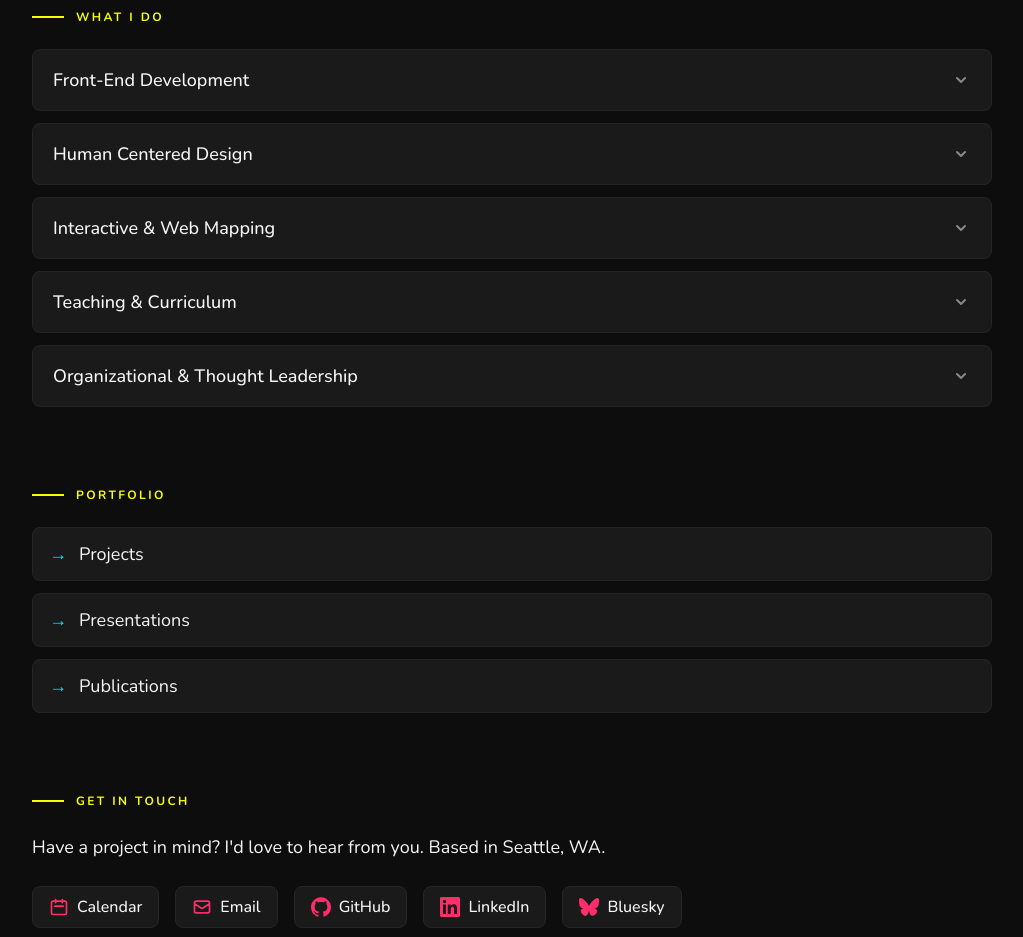
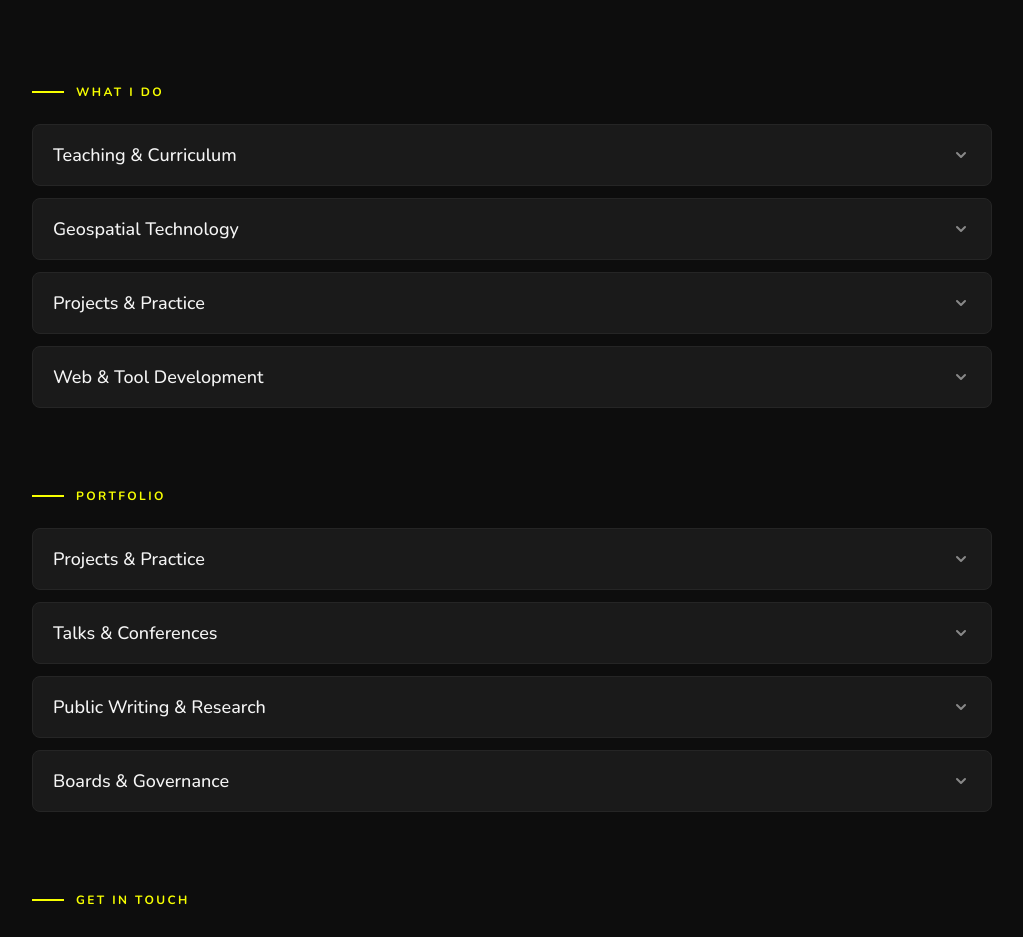
Before and after one commit to mizmay/mizmay.com, a Next.js app: page / in a window 1280 px wide. Shown: the part 660-1597 px from the top of the page, without its empty margins (128-1151 px from the left). Built offline with nearby package versions, Linux system fonts and the light colour scheme; a web font is replaced by a local one.

Commit message:
Update website

```diff
--- a/pages/index.tsx
+++ b/pages/index.tsx
@@ -1,51 +1,83 @@
 import Head from 'next/head';
 import { useState } from 'react';
-import { HiOutlineCalendar, HiOutlineMail, HiChevronDown } from 'react-icons/hi';
-import { SiGithub, SiLinkedin, SiBluesky, SiReact, SiTypescript, SiPython, SiQgis, SiFigma, SiMapbox, SiPostgresql, SiJavascript, SiHtml5, SiCss3 } from 'react-icons/si';
-import { TbPresentation, TbMap } from 'react-icons/tb';
-import { BiData } from 'react-icons/bi';
+import { HiOutlineMail, HiChevronDown } from 'react-icons/hi';
+import { SiGithub, SiLinkedin, SiBluesky } from 'react-icons/si';
 
-// Profile image from public folder
-
-// Skill data with descriptions and icons
+// Skill data
 const skills = [
   {
-    id: 'frontend',
-    title: 'Front-End Development',
-    description: 'Building responsive, accessible web applications with modern frameworks.',
-    tags: ['React', 'TypeScript', 'JavaScript', 'HTML/CSS', 'Next.js'],
-  },
-  {
-    id: 'design',
-    title: 'Human Centered Design',
-    description: 'User research, prototyping, and iterative design processes. Creating intuitive interfaces that put people first.',
-    tags: ['Figma', 'User Research', 'Prototyping', 'Accessibility', 'UX'],
+    id: 'teaching',
+    title: 'Teaching & Curriculum',
+    description: 'Instructor in UW\'s GIS Certificate Program, teaching cartography, spatial analysis, and advanced GIS applications. Bridging Esri\'s ArcGIS platform and the open-source ecosystem so students can work in both.',
+    tags: ['Curriculum Development', 'Esri ArcGIS', 'Technical Writing', 'Public Speaking', 'Mentorship'],
   },
   {
     id: 'mapping',
-    title: 'Interactive & Web Mapping',
-    description: 'Geospatial data transformation, custom map styling, and location-based applications. Making complex geographic data accessible and engaging.',
-    tags: ['Maplibre', 'QGIS', 'PostGIS', 'Three.js', 'ArcGIS', 'Python', 'R'],
+    title: 'Geospatial Technology',
+    description: 'Cartographic pipelines, map styling, spatial data management, and rendering systems — from enterprise platforms to open-source stacks. 15 years building mapping products at every scale.',
+    tags: ['MapLibre', 'Figma', 'QGIS', 'ArcGIS', 'Python', 'R', 'Vector Tiles'],
   },
   {
-    id: 'teaching',
-    title: 'Teaching & Curriculum',
-    description: 'Developing educational content and workshops for technical topics. Making complex subjects approachable for diverse audiences.',
-    tags: ['Workshop Design', 'Technical Writing', 'Mentorship', 'Public Speaking'],
+    id: 'projects',
+    title: 'Projects & Practice',
+    description: 'Making web mapping more accessible through open-source tools, documentation, and governance. From standalone map workshops to AI agent skills, lowering the barriers to getting a map on the web.',
+    tags: ['MapLibre', 'OpenStreetMap', 'Cloud Native Geo', 'PMTiles', 'AI Agent Skills'],
   },
   {
-    id: 'leadership',
-    title: 'Organizational & Thought Leadership',
-    description: 'Strategic consulting, project planning, and driving innovation. Bridging technical and business perspectives to deliver impact.',
-    tags: ['Strategy', 'Team Leadership', 'Product Vision', 'Stakeholder Management'],
+    id: 'frontend',
+    title: 'Web & Tool Development',
+    description: 'Creating interactive mapping applications and data visualizations that work everywhere; building the tools that make that stack more maintainable: browser-native stylesheet editors, AI agent skills, and open infrastructure for the people doing this work.',
+    tags: ['React', 'TypeScript', 'MapLibre', 'PMTiles', 'AI Agent Skills']
   },
 ];
 
-// Portfolio items
+// Portfolio items with nested links
 const portfolioItems = [
-  { id: 'projects', title: 'Projects', href: '#' },
-  { id: 'presentations', title: 'Presentations', href: '#' },
-  { id: 'publications', title: 'Publications', href: '#' },
+  {
+    id: 'projects',
+    title: 'Projects & Practice',
+    items: [
+      { title: 'Standalone Web Maps', href: 'https://github.com/mizmay/standalone_web_maps_foss4g2025', description: 'Workshop materials for building and deploying web maps with PMTiles, MapLibre, and GitHub Pages — no server required' },
+      { title: 'MapLibre Agent Skills', href: 'https://github.com/maplibre/agent-skills', description: 'Teaching AI to write correct MapLibre code — an open, eval-tested knowledge base for AI coding assistants' },
+      { title: 'Mapstrata', href: 'https://github.com/mizmay', description: 'A stylesheet editor that makes MapLibre style.json maintainable — decomposing monolithic styles into reviewable, diffable, git-friendly files' },
+      { title: 'Liminal Maps', href: 'https://www.linkedin.com/in/mizmay', description: 'Geospatial consulting practice — bringing strategic mapping expertise from Apple, Meta, and Stamen to organizations that need it without a full-time hire.' },
+    ]
+  },
+  {
+    id: 'talks',
+    title: 'Talks & Conferences',
+    items: [
+      { title: 'Standalone Web Maps, No Platform Required — FOSS4G 2025', href: 'https://mizmay.github.io/standalone_web_maps_foss4g2025/', description: 'Workshop on building and deploying web maps with open-source tools, PMTiles, and GitHub — no server or platform needed' },
+      { title: 'Mapping Muddy Branch Trail — State of the Map US 2025', href: 'https://openstreetmap.us/events/state-of-the-map-us/2025/mapping-muddy-branch-trail/', description: 'Mapping an 11-mile suburban watershed trail from Gaithersburg, MD to the Potomac River' },
+      { title: 'Practical Cartography Day — NACIS 2024', href: 'https://www.youtube.com/watch?v=t1AWJ90JpTQ', description: 'New technology and workflows for making web maps more accessible to cartographers' },
+      { title: 'Why do Full Stack Cartographers Love Open Source? — SotM US 2023', href: 'https://openstreetmap.us/events/state-of-the-map-us/2023/why-do-full-stack-cartographers-love-open-source/', description: 'Opening session on how open source enables repeatable, iterative workflows for map curation and design' },
+      { title: 'What is Vector Tile Cartography? — NACIS 2022', href: 'https://www.youtube.com/watch?v=0G5S1yIgQfQ', description: 'Untangling the many strands of vector tile cartography — what cartographers need to know about the modern web map stack' },
+      { title: 'Figmasset: A Missing Map Tool — NACIS 2022', href: 'https://stamen.com/videos-of-stamens-nacis-2022-presentations-are-now-live/', description: 'Practical Cartography Day presentation on new mapping workflows (with Kelsey Taylor)' },
+      { title: 'We Made A Facebook Map — NACIS 2020', href: 'https://nacis2020.sched.com/list/descriptions/', description: 'How Facebook took a novel approach to building vector tile maps (with Vladimir Gluzman)' },
+      { title: 'Teaching Mapping to Geographers — SotM US 2014', href: 'https://2014.stateofthemap.us/session/teaching-mapping-to-geographers/', description: 'Using OpenStreetMap as a pedagogical tool (with Alan McConchie)' },
+    ]
+  },
+  {
+    id: 'writing',
+    title: 'Public Writing & Research',
+    items: [
+      { title: 'What is Full Stack Cartography?', href: 'https://stamen.com/what-is-full-stack-cartography/', description: 'Defining the practice of working across the entire cartographic pipeline — Stamen blog' },
+      { title: 'Here comes the future of Stamen Maps', href: 'https://stamen.com/here-comes-the-future-of-stamen-maps/', description: 'On the transition of Stamen\'s map tiles to new stewardship — Stamen blog' },
+      { title: 'Open Data Maps for AWS', href: 'https://stamen.com/open-data-maps-for-aws/', description: 'Creating basemaps from OpenStreetMap data for Amazon Location Service — Stamen blog' },
+      { title: 'Characteristics of the Park Cool Island in Golden Gate Park', href: 'https://link.springer.com/article/10.1007/s00704-022-04296-x', description: 'Research on urban microclimate and the cooling effects of green space' },
+      { title: 'Health Effects of Road Pricing in San Francisco', href: 'https://activelivingresearch.org/health-effects-road-pricing-san-francisco-california', description: 'Quantitative research on transportation policy and public health (Health Impact Assessment)' },
+    ]
+  },
+  {
+    id: 'boards',
+    title: 'Boards & Governance',
+    items: [
+      { title: 'MapLibre', href: 'https://maplibre.org', description: 'Governing board member — guiding strategy for the leading open-source map rendering library' },
+      { title: 'Cloud Native Geospatial Forum', href: 'https://cloudnativegeo.org', description: 'Founding editorial board member — advancing open standards for cloud-native geospatial data' },
+      { title: 'CaGIS', href: 'https://cartogis.org', description: 'Board member — Cartography and Geographic Information Society' },
+      { title: 'CUGOS', href: 'https://cugos.org', description: 'Board member — Cascadia Users of Geospatial Open Source' },
+    ]
+  },
 ];
 
 // Accordion component
@@ -87,12 +119,60 @@ function Accordion({ items }: { items: typeof skills }) {
   );
 }
 
+// Portfolio Accordion component
+function PortfolioAccordion({ items }: { items: typeof portfolioItems }) {
+  const [openId, setOpenId] = useState<string | null>(null);
+
+  const toggle = (id: string) => {
+    setOpenId(openId === id ? null : id);
+  };
+
+  return (
+    <div className="accordion">
+      {items.map((category) => (
+        <div key={category.id} className="accordion-item">
+          <button
+            className="accordion-header"
+            onClick={() => toggle(category.id)}
+            aria-expanded={openId === category.id}
+          >
+            <span>{category.title}</span>
+            <HiChevronDown
+              className={`accordion-arrow ${openId === category.id ? 'open' : ''}`}
+              size={20}
+            />
+          </button>
+          {openId === category.id && (
+            <div className="accordion-content">
+              <ul className="portfolio-links">
+                {category.items.map((item, index) => (
+                  <li key={index}>
+                    <a
+                      href={item.href}
+                      target="_blank"
+                      rel="noopener noreferrer"
+                      className="portfolio-link"
+                    >
+                      <span className="portfolio-link-title">{item.title}</span>
+                      <span className="portfolio-link-description">{item.description}</span>
+                    </a>
+                  </li>
+                ))}
+              </ul>
+            </div>
+          )}
+        </div>
+      ))}
+    </div>
+  );
+}
+
 export default function Home() {
   return (
     <div className="site-wrapper">
       <Head>
-        <title>Stephanie May | Map Product Engineer</title>
-        <meta name="description" content="Map product engineer working at the intersection of technology, geography, and storytelling." />
+        <title>Stephanie May | Cartographer, Educator, Open Source</title>
+        <meta name="description" content="GIS instructor, open-source geospatial contributor, and cartographer. Making it easier for people to make web maps — through teaching, tools, and open-source community." />
         <meta name="viewport" content="width=device-width, initial-scale=1" />
       </Head>
 
@@ -109,7 +189,7 @@ export default function Home() {
             </div>
             <div className="hero-content">
               <h1>Stephanie May</h1>
-              <p className="tagline">Map Product Engineer</p>
+              <p className="tagline">Cartographer · Educator · Open Source</p>
             </div>
           </div>
         </section>
@@ -119,9 +199,10 @@ export default function Home() {
           <h2>About</h2>
           <div className="about-content">
             <p>
-              Designer, coder, urban climatologist and cartographer with a passion for building tools that help people understand and engage with the world around us.
-              15+ years making maps, data visualizations, and geospatial data pipelines for some of the biggest technology companies in the world.
-              Currently working on open source software and consulting for startups and nonprofits.
+              I want to make it easier to think and communicate spatially through maps. I spent a decade building cartographic systems at Apple, Meta, and Stamen. Now I teach, write tools, and contribute to the open-source projects that bring together cartographic design and engineering without a platform or a big-company budget.
+            </p>
+            <p className="mt-4">
+              I teach GIS at the University of Washington, where I teach fundamentals in Esri&apos;s enterprise stack and give students a credible bridge to the open-source and cloud-native side of the industry. I serve on the boards of MapLibre, CNG, CaGIS, and CUGOS, and I&apos;m building tools and giving workshops to lower the barriers to web cartography.
             </p>
           </div>
         </section>
@@ -135,30 +216,14 @@ export default function Home() {
         {/* Portfolio */}
         <section>
           <h2>Portfolio</h2>
-          <ul className="portfolio-list">
-            {portfolioItems.map((item) => (
-              <li key={item.id}>
-                <a href={item.href} className="portfolio-item">
-                  {item.title}
-                </a>
-              </li>
-            ))}
-          </ul>
+          <PortfolioAccordion items={portfolioItems} />
         </section>
 
         {/* Contact */}
         <section>
           <h2>Get in Touch</h2>
-          <p>Have a project in mind? I'd love to hear from you. Based in Seattle, WA.</p>
+          <p>Interested in collaborating on open-source mapping, speaking about web cartography, or connecting about geospatial education? Based in Seattle, WA.</p>
           <div className="contact-links">
-            <a
-              href="https://calendly.com/stephanie-may-scheduling/availability"
-              target="_blank"
-              rel="noopener noreferrer"
-              className="contact-link"
-            >
-              <HiOutlineCalendar /> Calendar
-            </a>
             <a
               href="mailto:hello@mizmay.com"
               className="contact-link"
@@ -193,7 +258,7 @@ export default function Home() {
         </section>
 
         <footer>
-          <p>&copy; 2025 Stephanie May</p>
+          <p>&copy; 2026 Stephanie May</p>
         </footer>
       </div>
     </div>
--- a/styles/globals.css
+++ b/styles/globals.css
@@ -178,6 +178,44 @@ a {
   @apply text-accent;
 }
 
+.portfolio-links {
+  @apply list-none p-0 m-0 space-y-2;
+}
+
+.portfolio-link {
+  @apply flex flex-col gap-1
+         py-3 px-4 rounded-lg
+         bg-bg border border-surface-light
+         transition-all duration-200
+         no-underline;
+}
+
+.portfolio-link:hover {
+  @apply border-accent bg-surface translate-x-2;
+}
+
+.portfolio-link-title {
+  @apply text-text font-medium text-base
+         flex items-center gap-2;
+}
+
+.portfolio-link-title::after {
+  content: '↗';
+  @apply text-accent text-sm opacity-0 transition-opacity duration-200;
+}
+
+.portfolio-link:hover .portfolio-link-title::after {
+  @apply opacity-100;
+}
+
+.portfolio-link:hover .portfolio-link-title {
+  @apply text-accent;
+}
+
+.portfolio-link-description {
+  @apply text-text-muted text-sm leading-relaxed;
+}
+
 /* ========== Contact ========== */
 
 .contact-links {
```
